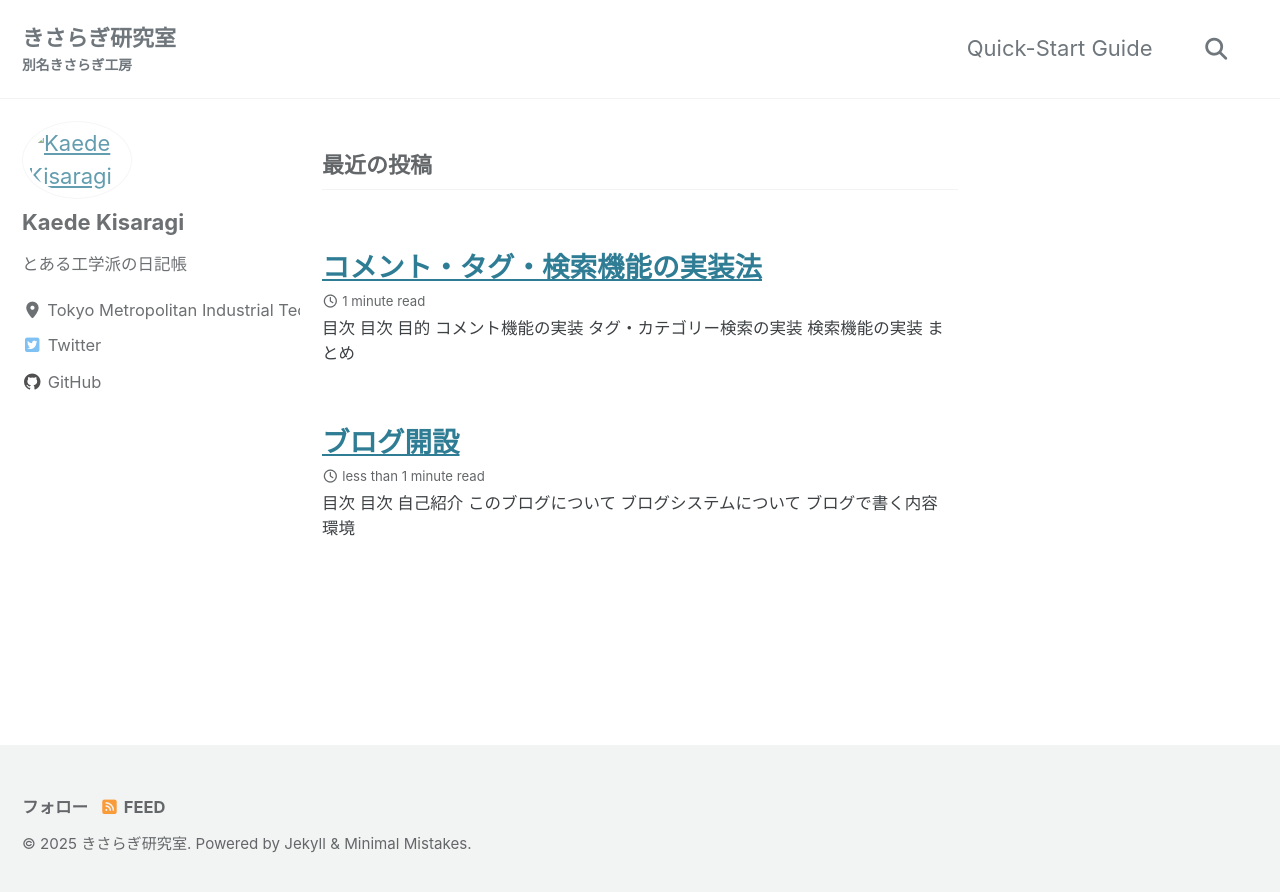
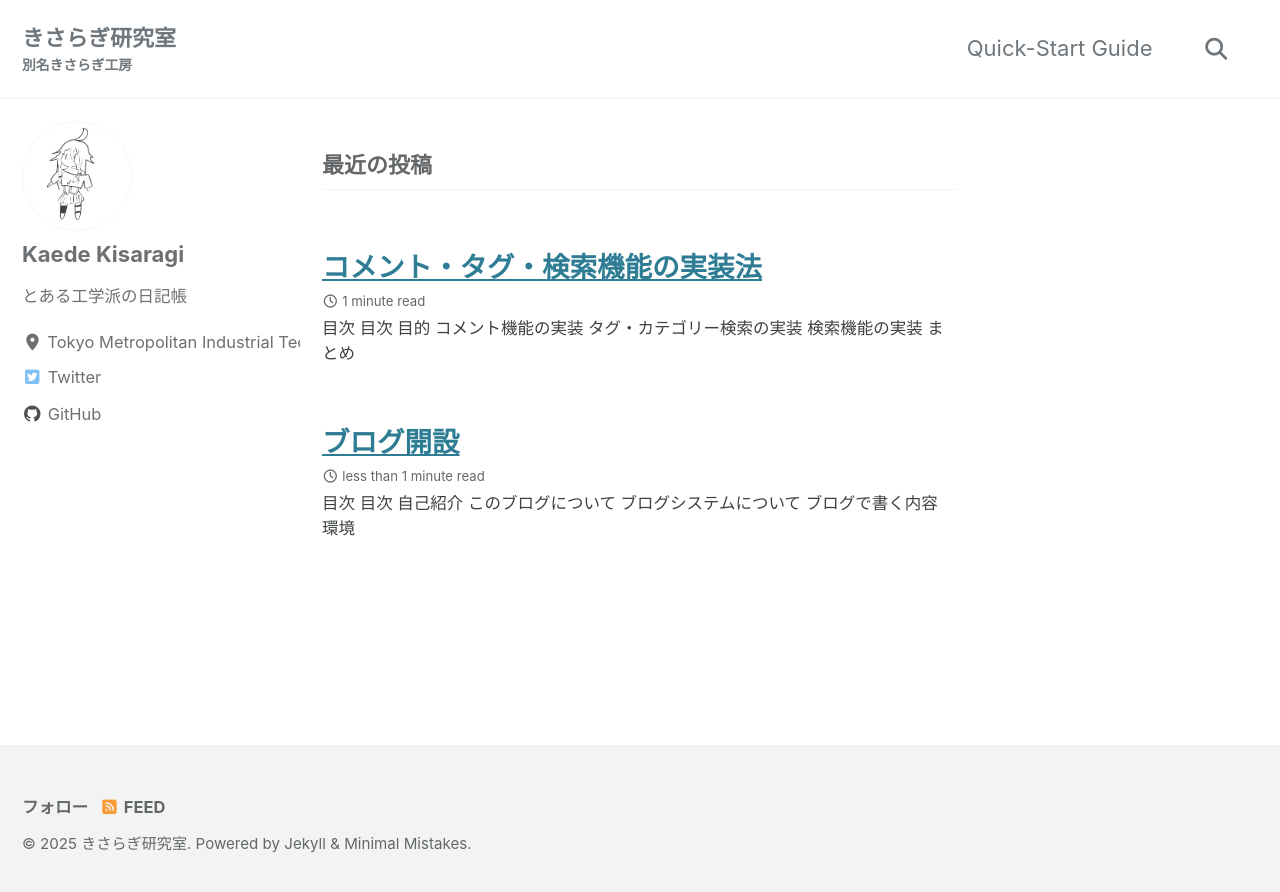
Before and after one commit to weizuSANN/KisaragiLaboratory, a Jekyll site: the page built from index.html, in a window 1280 px wide. Shown: the top 892 px of the page. Built offline with Jekyll 4.4.1, drawn with Linux system fonts in a browser that asks for light colours; cached includes are drawn as plain includes; the list of posts is cut into pages by our own code.

Commit message:
#A アイコン実装

```diff
--- a/_config.yml
+++ b/_config.yml
@@ -113,7 +113,7 @@ analytics:
 # Site Author
 author:
   name             : "Kaede Kisaragi"
-  avatar           : "{{ site.baseurl }}/assets/Picture/Default/Icon1.png" # path of avatar image, e.g. "/assets/images/bio-photo.jpg"
+  avatar           : "/assets/Picture/Default/Icon1.png" # path of avatar image, e.g. "/assets/images/bio-photo.jpg"
   bio              : "とある工学派の日記帳"
   location         : "Tokyo Metropolitan Industrial Technology College"
   email            :
```
